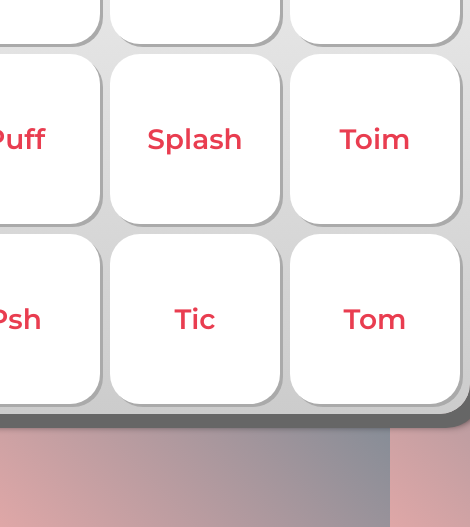
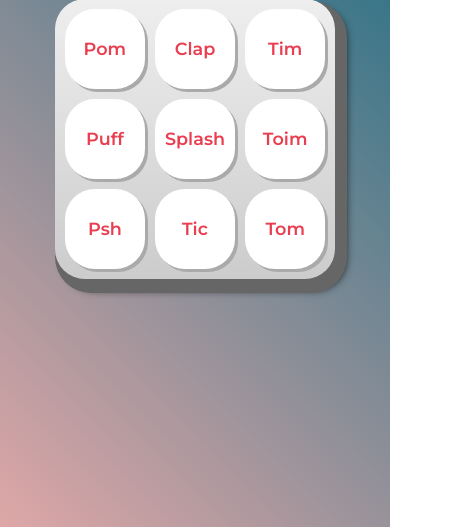
Before and after one commit to MiaAntunes/alura-midi, a plain HTML site: page index.html in a window 390 px wide. Shown: the part 317-844 px from the top of the page, 470 px wide, since content can reach past the window. Drawn offline with Linux system fonts and the light colour scheme.

Commit message:
Update Layout Responsivo

```diff
--- a/assets/css/estilos.css
+++ b/assets/css/estilos.css
@@ -1,4 +1,3 @@
-@import url(media-query.css);
 
 :root {
   --cinza: #aaa;
@@ -40,12 +39,11 @@ h1 {
   box-shadow: 3px 3px 0 var(--cinza);
   color: var(--vermelha);
   cursor: pointer;
-  height: 170px;
+  height: 15vh;
   font-size: 1.75em;
   font-weight: bold;
-  line-height: 120px;
   text-align: center;
-  width: 170px;
+  width: 18vh;
 }
 
 .tecla.ativa,
--- a/assets/css/media-query.css
+++ b/assets/css/media-query.css
@@ -0,0 +1,29 @@
+/*Telas Menores, exemplo: Galaxy Fold*/
+@media screen and (min-width:200px) and (max-width:399px) {
+    .tecla{
+        font-size: .85rem;
+        height: 9.5vh;
+        line-height: 0;
+        width: 9.5vh;
+    }
+}
+
+/*Telas Médias*/
+@media screen and (min-width:400px) and(max-width:500px) {
+    .tecla{
+        font-size: 1.3rem;
+        height: 10vh;
+        line-height: 0;
+        width: 10vh;
+    }
+}
+
+/*Esse é para telas + largas*/
+@media  screen and (min-height:700px) and (max-height:999px) {
+    .tecla{
+        font-size: 1.1rem;
+        height: 9.5vh;
+        line-height: 0;
+        width: 9.5vh;
+    }
+}
--- a/index.html
+++ b/index.html
@@ -14,6 +14,7 @@
     <link rel="icon" type="image/png" href="images/bateria.png">
     <link rel="stylesheet" href="assets/css/reset.css">
     <link rel="stylesheet" href="assets/css/estilos.css">
+    <link rel="stylesheet" href="assets/css/media-query.css">
 
 </head>
 <body>
```
